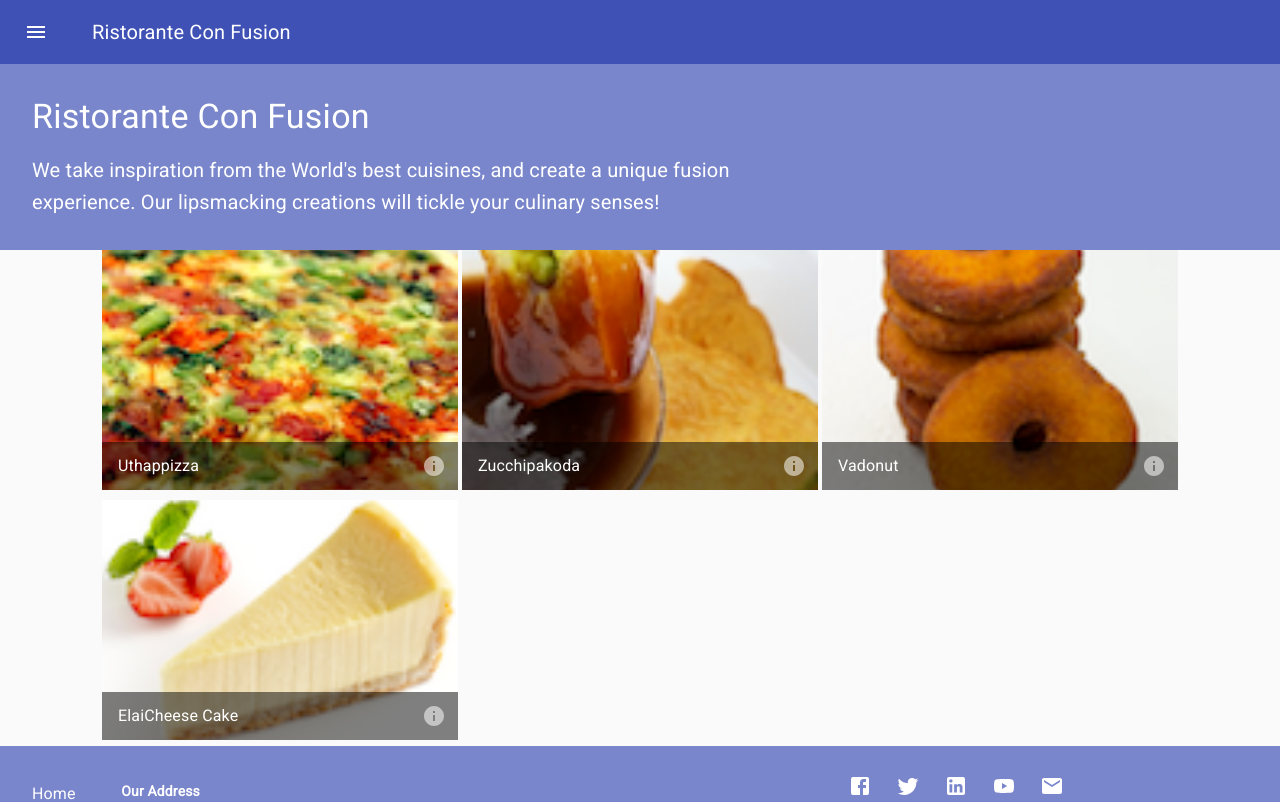
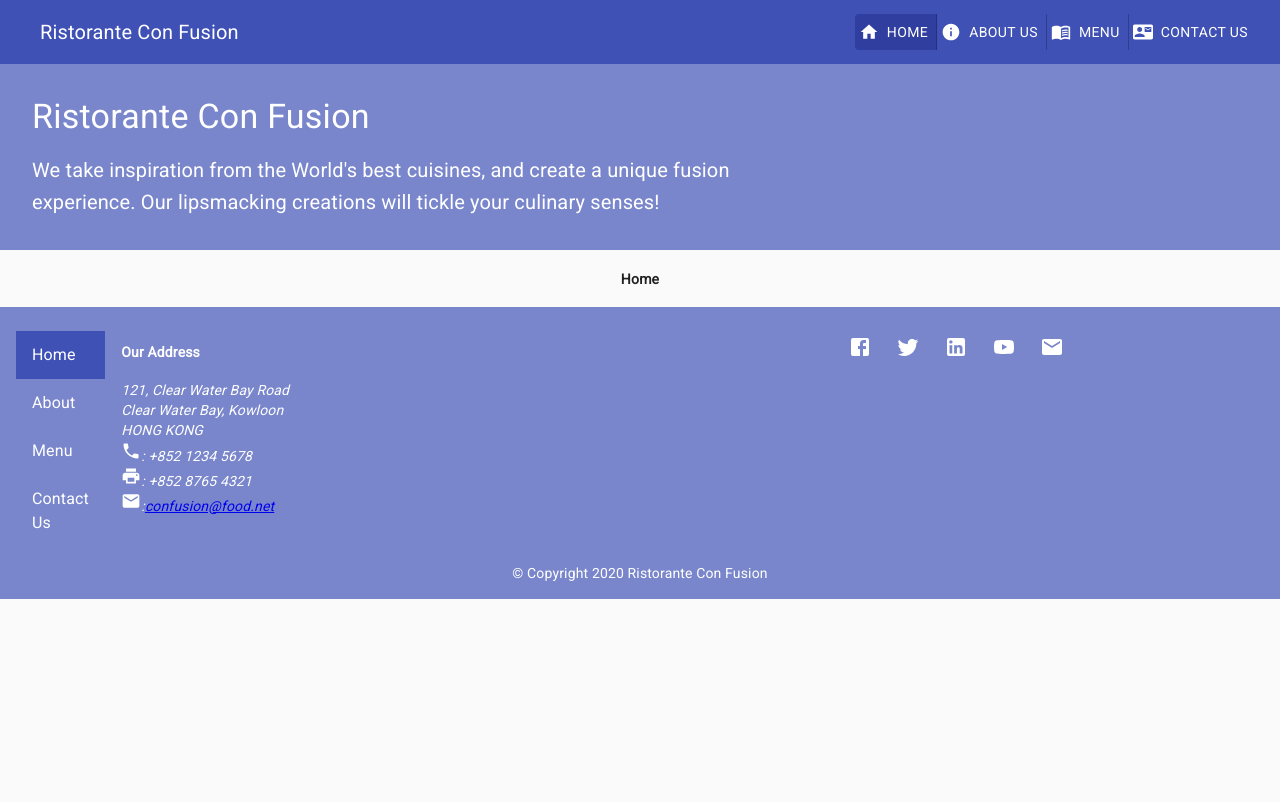
Before and after one commit to jmuppala/confusion-react-16.3.1, a React (Create React App) app: page /home in a window 1280 px wide. Shown: the top 802 px of the page. Built offline with nearby package versions, Linux system fonts and the light colour scheme.

Commit message:
React Router

```diff
--- a/package.json
+++ b/package.json
@@ -11,6 +11,7 @@
     "fontsource-roboto": "^3.0.3",
     "react": "^16.13.1",
     "react-dom": "^16.13.1",
+    "react-router-dom": "^5.2.0",
     "react-scripts": "3.4.3"
   },
   "scripts": {
--- a/src/App.js
+++ b/src/App.js
@@ -1,11 +1,13 @@
 import React, { useState } from 'react';
 import NavBar from './components/NavBar';
+import Home from './components/HomeComponent';
 import MenuList from './components/MenuComponent';
 import DishDetail from './components/DishDetailComponent';
 import Footer from './components/FooterComponent';
 import CssBaseline from '@material-ui/core/CssBaseline';
 import Container from '@material-ui/core/Container';
 import { DISHES } from './shared/dishes';
+import { Switch, Route, Redirect } from 'react-router-dom';
 
 function App() {
 
@@ -18,8 +20,16 @@ function App() {
       <CssBaseline />
       <NavBar />
       <Container fixed>
-        <MenuList dishes={dishes} setSelectedDishId={setSelectedDishId} />
-        {(selectedDishId !== null) ? <DishDetail dishes={dishes} selectedDishId={selectedDishId} /> : null }
+        <Switch>
+          <Route path='/home'>
+            <Home />
+          </Route>
+          <Route path='/menu'>
+            <MenuList dishes={dishes} setSelectedDishId={setSelectedDishId} />
+            {(selectedDishId !== null) ? <DishDetail dishes={dishes} selectedDishId={selectedDishId} /> : null }
+          </Route>
+          <Redirect to='/home' />
+        </Switch>
       </Container>
       <Footer />
     </>
--- a/src/components/FooterComponent.js
+++ b/src/components/FooterComponent.js
@@ -14,6 +14,7 @@ import FacebookIcon from '@material-ui/icons/Facebook';
 import TwitterIcon from '@material-ui/icons/Twitter';
 import LinkedInIcon from '@material-ui/icons/LinkedIn';
 import YouTubeIcon from '@material-ui/icons/YouTube';
+import { NavLink as RouterLink } from 'react-router-dom';
 
 const useStyles = makeStyles((theme) => ({
   root: {
@@ -26,6 +27,9 @@ const useStyles = makeStyles((theme) => ({
     flexGrow: 1,
     margin: theme.spacing(2)
   },
+  active: {
+    backgroundColor: theme.palette.primary.main
+  }
 }));
 
 function Footer() {
@@ -37,16 +41,16 @@ function Footer() {
         <Grid container spacing={2}>
           <Grid item xs={12} sm={2} md={1}>
             <List>
-                <ListItem button component="a" href="#" >
+                <ListItem button component={RouterLink} to="/home" activeClassName={classes.active}>
                     <ListItemText primary="Home" />
                 </ListItem>
-                <ListItem button component="a" href="#" >
+                <ListItem button component={RouterLink} to="/aboutus" activeClassName={classes.active}>
                     <ListItemText primary="About" />
                 </ListItem>
-                <ListItem button component="a" href="#" >
+                <ListItem button component={RouterLink} to="/menu" activeClassName={classes.active}>
                     <ListItemText primary="Menu" />
                 </ListItem>
-                <ListItem button component="a" href="#" >
+                <ListItem button component={RouterLink} to="/contactus" activeClassName={classes.active}>
                     <ListItemText primary="Contact Us" />
                 </ListItem>
             </List>
--- /dev/null
+++ b/src/components/HomeComponent.js
@@ -0,0 +1,22 @@
+import React from 'react';
+import { makeStyles } from '@material-ui/core/styles';
+
+const useStyles = makeStyles((theme) => ({
+    root: {
+      width: '100%',
+      display: 'flex',
+      flexWrap: 'wrap',
+      justifyContent: 'space-around',
+      overflow: 'hidden',
+    }
+  }));
+
+export default function Home() {
+    const classes = useStyles();
+
+    return(
+      <div className={classes.root}>
+        <h4>Home</h4>
+      </div>
+    );
+}
--- a/src/components/NavBar.js
+++ b/src/components/NavBar.js
@@ -7,6 +7,19 @@ import IconButton from '@material-ui/core/IconButton';
 import MenuIcon from '@material-ui/icons/Menu';
 import Box from '@material-ui/core/Box';
 import Grid from '@material-ui/core/Grid';
+import Button from '@material-ui/core/Button';
+import ButtonGroup from '@material-ui/core/ButtonGroup';
+import HomeIcon from '@material-ui/icons/Home';
+import InfoIcon from '@material-ui/icons/Info';
+import MenuBookIcon from '@material-ui/icons/MenuBook';
+import ContactMailIcon from '@material-ui/icons/ContactMail';
+import Hidden from '@material-ui/core/Hidden';
+import Drawer from '@material-ui/core/Drawer';
+import List from '@material-ui/core/List';
+import ListItem from '@material-ui/core/ListItem';
+import ListItemIcon from '@material-ui/core/ListItemIcon';
+import ListItemText from '@material-ui/core/ListItemText';
+import { NavLink as NavRouterLink } from 'react-router-dom';
 
 const useStyles = makeStyles((theme) => ({
   root: {
@@ -19,21 +32,72 @@ const useStyles = makeStyles((theme) => ({
     flexGrow: 1,
     margin: theme.spacing(2)
   },
+  drawerPaper: {
+    backgroundColor: theme.palette.primary.main
+  },
+  list: {
+    color: theme.palette.primary.contrastText
+  },
+  active: {
+    backgroundColor: theme.palette.primary.dark
+  }
 }));
 
-function NavBar() {
+function NavBar(props) {
   const classes = useStyles();
+  const [mobileOpen, setMobileOpen] = React.useState(false);
+
+  const handleDrawerToggle = () => {
+    setMobileOpen(!mobileOpen);
+  };
 
   return (
     <div className={classes.root}>
       <AppBar position="static">
         <Toolbar>
-          <IconButton edge="start" className={classes.menuButton} color="inherit" aria-label="menu">
-            <MenuIcon />
-          </IconButton>
+          <Hidden mdUp>
+            <IconButton edge="start" className={classes.menuButton} color="inherit" aria-label="menu" onClick={handleDrawerToggle}>
+              <MenuIcon />
+            </IconButton>
+          </Hidden>
           <Typography variant="h6" className={classes.title}>
             Ristorante Con Fusion
           </Typography>
+          <Hidden smDown>
+            <ButtonGroup variant="text" color="inherit">
+              <Button startIcon={<HomeIcon /> } component={NavRouterLink} to="/home" activeClassName={classes.active}>Home</Button>
+              <Button startIcon={<InfoIcon />} component={NavRouterLink} to="/aboutus" activeClassName={classes.active}>About Us</Button>
+              <Button startIcon={<MenuBookIcon />} component={NavRouterLink} to="/menu" activeClassName={classes.active}>Menu</Button>
+              <Button startIcon={<ContactMailIcon />} component={NavRouterLink} to="/contactus" activeClassName={classes.active}>Contact Us</Button>
+            </ButtonGroup>
+          </Hidden>
+          <Hidden mdUp implementation="css">
+            <Drawer anchor={'top'} open={mobileOpen} onClose={handleDrawerToggle}
+              classes={{
+                paper: classes.drawerPaper,
+              }}
+              onClick={handleDrawerToggle}
+            >
+              <List classes={{root: classes.list}}>
+                <ListItem button component={NavRouterLink} to="/home" activeClassName={classes.active}>
+                    <ListItemIcon classes={{root: classes.list}}><HomeIcon /></ListItemIcon>
+                    <ListItemText primary="Home" />
+                </ListItem>
+                <ListItem button component={NavRouterLink} to="/aboutus" activeClassName={classes.active}>
+                    <ListItemIcon classes={{root: classes.list}}><InfoIcon /></ListItemIcon>
+                    <ListItemText primary="About Us" />
+                </ListItem>
+                <ListItem button component={NavRouterLink} to="/menu" activeClassName={classes.active}>
+                    <ListItemIcon classes={{root: classes.list}}><MenuBookIcon /></ListItemIcon>
+                    <ListItemText primary="Menu" />
+                </ListItem>
+                <ListItem button component={NavRouterLink} to="/contactus" activeClassName={classes.active}>
+                    <ListItemIcon classes={{root: classes.list}}><ContactMailIcon /></ListItemIcon>
+                    <ListItemText primary="Contact Us" />
+                </ListItem>
+              </List>
+            </Drawer>
+          </Hidden>
         </Toolbar>
       </AppBar>
       <Box bgcolor="primary.light" color="primary.contrastText" p={2}>
--- a/src/index.js
+++ b/src/index.js
@@ -4,10 +4,13 @@ import './index.css';
 import App from './App';
 import * as serviceWorker from './serviceWorker';
 import 'fontsource-roboto';
+import { BrowserRouter } from 'react-router-dom';
 
 ReactDOM.render(
   <React.StrictMode>
-    <App />
+    <BrowserRouter>
+      <App />
+    </BrowserRouter>
   </React.StrictMode>,
   document.getElementById('root')
 );
```
Also changed, not shown: 1 other file (tests, documents, lock files or other folders).
